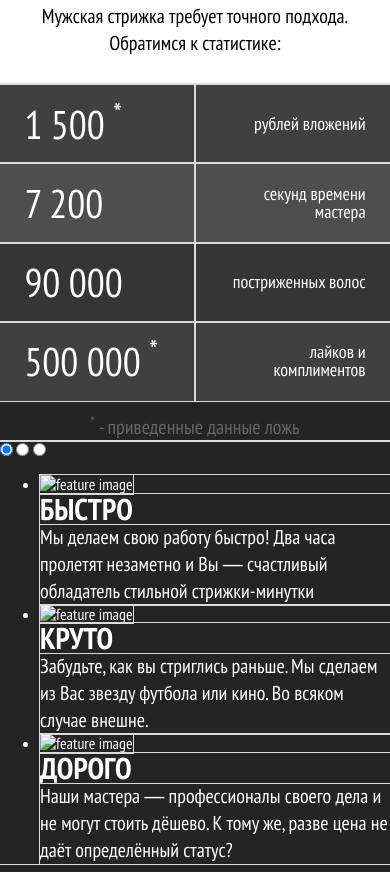
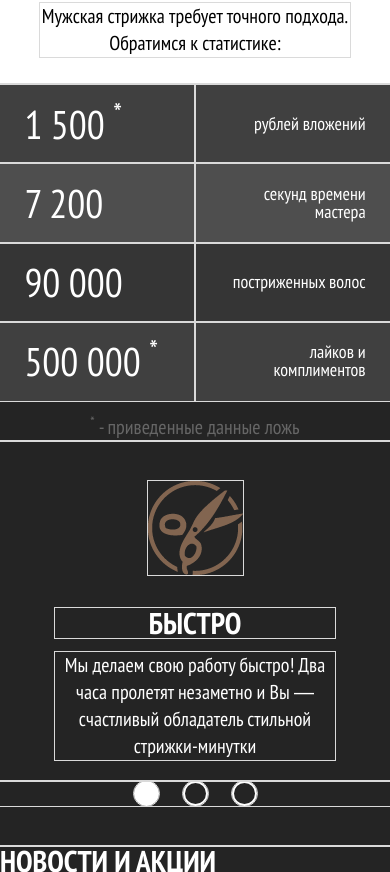
Before and after one commit to JemiJe/barber-training--2, a website: page index.html in a window 390 px wide. Shown: the part 235-1107 px from the top of the page. Drawn offline with Linux system fonts and the light colour scheme.

Commit message:
features (mobile) + slider (basic)

```diff
--- a/index.html
+++ b/index.html
@@ -68,32 +68,34 @@
 				<small class="stats__small stats__small--mobile"><sup>*</sup> - приведенные данные ложь</small>
 			</section>
 
-			<section class="page-item features">
-				<div class="slider">
-					<input class="slider__input" type="radio" name="features" id="features-input-1" checked>
-					<input class="slider__input" type="radio" name="features" id="features-input-2">
-					<input class="slider__input" type="radio" name="features" id="features-input-3">
+			<section class="features">
+				<div class="slider slider--nojs">
 					<ul>
-						<li class="features__item slider__item">
-							<img class="features__image" src="" alt="feature image">
+						<li class="features__item  slider__item  slider__item--active" id="slider__item-1">
+							<img class="features__image" src="img/advantage-1-illustration.png" alt="feature image">
 							<h1>Быстро</h1>
 							<p class="page-main__text">Мы делаем свою работу быстро! Два часа пролетят незаметно и Вы — счастливый обладатель стильной стрижки-минутки</p>
 						</li>
-						<li class="features_item slider__item">
-							<img class="features__image" src="" alt="feature image">
+						<li class="features__item  slider__item" id="slider__item-2">
+							<img class="features__image" src="img/advantage-2-illustration.png" alt="feature image">
 							<h1>Круто</h1>
 							<p class="page-main__text">Забудьте, как вы стриглись раньше. Мы сделаем из Вас звезду футбола или кино. Во всяком случае внешне.</p>
 						</li>
-						<li class="features_item slider__item">
-							<img class="features__image" src="" alt="feature image">
+						<li class="features__item  slider__item" id="slider__item-3">
+							<img class="features__image" src="img/advantage-3-illustration.png" alt="feature image">
 							<h1>Дорого</h1>
 							<p class="page-main__text">Наши мастера — профессионалы своего дела и не могут стоить дёшево. К тому же, разве цена не даёт определённый статус?</p>
 						</li>
 					</ul>
 					<div class="slider__toggles">
-						<label for="features-input-1" class="slider__toggle"></label>
-						<label for="features-input-2" class="slider__toggle"></label>
-						<label for="features-input-3" class="slider__toggle"></label>
+						<!-- <input class="slider__input" type="radio" name="features" id="features-input-1" checked> -->
+						<div class="slider__toggle  slider__toggle--active" id="slider__toggle-1"></div>
+
+						<!-- <input class="slider__input" type="radio" name="features" id="features-input-2"> -->
+						<div class="slider__toggle" id="slider__toggle-2"></div>
+
+						<!-- <input class="slider__input" type="radio" name="features" id="features-input-3"> -->
+						<div class="slider__toggle" id="slider__toggle-3"></div>
 					</div>
 				</div>
 			</section>
@@ -117,7 +119,7 @@
 
 			<section class="page-item reviews">
 				<h1>Отзывы о нас</h1>
-				<div class="slider">
+				<div class="slider slider--nojs">
 						<input class="slider__input" type="radio" name="reviews" id="review-input-1" checked>
 						<input class="slider__input" type="radio" name="reviews" id="review-input-2">
 						<input class="slider__input" type="radio" name="reviews" id="review-input-3">
--- a/js/script.js
+++ b/js/script.js
@@ -17,3 +17,28 @@ btnMenu.addEventListener("click", function() {
     menu.classList.add("page-header__menu--closed");
   }
 });
+
+/* SLIDER */
+
+
+var slider = document.querySelectorAll(".slider");
+
+slider.forEach(function(i) {
+  i.classList.remove('slider--nojs');
+});
+
+
+
+/*
+var features = document.querySelector(".features");
+var slider_item = Array.from(features.querySelectorAll(".slider__item"));
+var slider_toggleS = features.querySelector(".slider__toggles");
+var slider_toggle = Array.from(features.querySelectorAll(".slider__toggle"));
+
+console.dir(slider_item);
+
+
+slider_toggleS.addEventListener("click", function(e) {
+  console.log(slider_toggle.indexOf(e.target));
+});
+*/
--- a/sass/OUTLINES.scss
+++ b/sass/OUTLINES.scss
@@ -1,5 +1,5 @@
 a, div, section, header, footer, nav,
-main, h1, h2, article, label,
+main, h1, h2, p, article, label,
 img, li, table, tr, td, button {
     outline: 1px solid #DADADA;
 }
--- /dev/null
+++ b/sass/blocks/features.scss
@@ -0,0 +1,27 @@
+.features {
+
+  display: flex;
+  flex-flow: column wrap;
+  // min-height: 405px;
+  padding-bottom: 40px;
+
+  ul {
+    margin: 0;
+    padding: 0;
+    list-style: none;
+  }
+  h1 {
+    margin-bottom: 14px;
+  }
+
+  .features__image {
+    margin-bottom: 30px;
+  }
+
+  .features__item {
+    padding: 40px 14%;
+    padding-bottom: 0px;
+    text-align: center;
+    min-height: 340px;
+  }
+}
--- /dev/null
+++ b/sass/blocks/slider.scss
@@ -0,0 +1,55 @@
+.slider {
+
+  .slider__toggles {
+    // position: absolute;
+    display: flex;
+    flex-flow: row nowrap;
+    justify-content: center;
+
+    width: 100%;
+    // margin-top: 350px;
+
+    text-align: center;
+  }
+
+  .slider__toggle {
+    flex: 0 1 auto;
+    width: 25px;
+    height: 25px;
+    margin: 0px 12px;
+
+    border: 2px solid #ffffff;
+    border-radius: (25px / 2);
+
+    &--active {
+      background: #ffffff;
+    }
+  }
+
+  .slider__item {
+    display: none;
+    // position: absolute;
+
+    &--active {
+      display: block;
+    }
+  }
+
+  @media #{$tablet-width} {
+
+    .slider__toggles {
+      display: none;
+    }
+  }
+}
+
+.slider--nojs {
+
+  .slider__item {
+    display: block;
+  }
+
+  .slider__toggles {
+    display: none;
+  }
+}
--- a/sass/style.scss
+++ b/sass/style.scss
@@ -7,7 +7,10 @@
 @import 'global.scss';
 @import 'OUTLINES.scss';
 
+@import 'blocks/slider.scss';
+
 @import 'blocks/wrapper-center.scss';
 @import 'blocks/page-header.scss';
 @import 'blocks/page-main.scss';
 @import 'blocks/stats.scss';
+@import 'blocks/features.scss';
```
Also changed, not shown: css/style.css, img/advantage-1-illustration.png (added), img/advantage-2-illustration.png (added), img/advantage-3-illustration.png (added).
